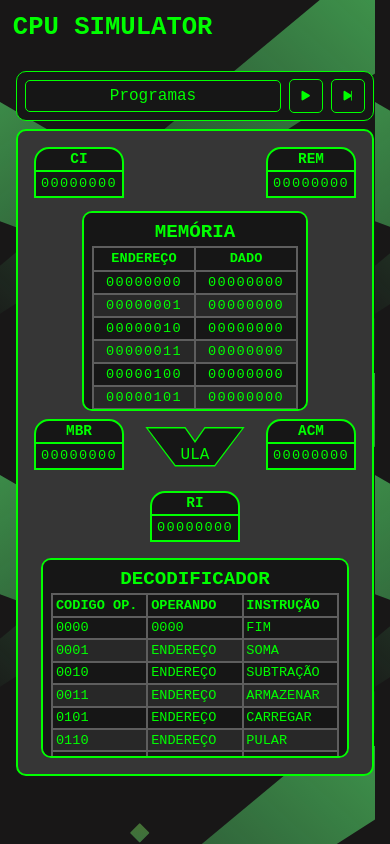
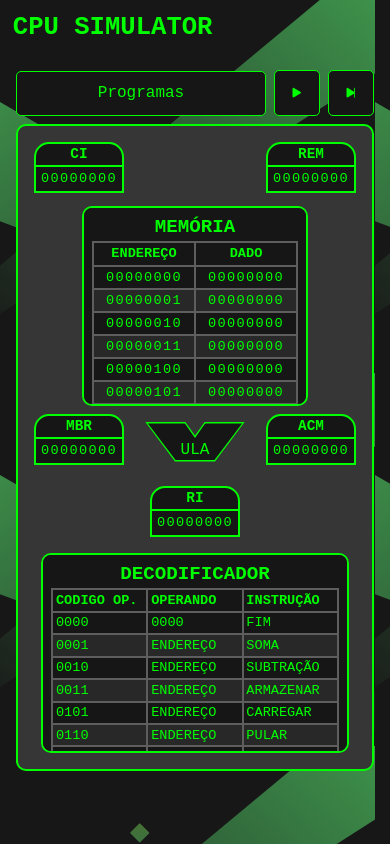
Before and after one commit to devenzonascimento/cpu-simulator, a React (Vite) app: page / in a window 390 px wide. Built offline with nearby package versions, Linux system fonts and the light colour scheme; a web font is replaced by a local one.

Commit message:
update mobile styles

```diff
--- a/src/components/Settings/styles.scss
+++ b/src/components/Settings/styles.scss
@@ -4,17 +4,12 @@
     position: sticky;
     top: 5px;
     z-index: 1;
-    height: 50px;
+    height: 45px;
     width: 100%;
     display: flex;
     align-items: center;
     justify-content: space-between;
     gap: 0.5em;
-    padding: 0.5em;
-    color: lime;
-    background-color: rgb(22, 22, 22);
-    border: 1px solid lime;
-    border-radius: 10px;
 
     .clear-cpu-button,
     .clear-ram-button {
@@ -40,7 +35,7 @@
         list-style-type: none;
 
         li {
-          font-size: 0.8em;
+          font-size: 0.95em;
           text-decoration: underline;
           text-transform: uppercase;
         }
@@ -51,7 +46,7 @@
       display: flex;
       align-items: center;
       justify-content: center;
-      padding: 0.7em;
+      padding: 1.15em;
       color: lime;
       background-color: rgb(22, 22, 22);
       border: 1px solid lime;
@@ -65,9 +60,7 @@
 }
 
 /* Media query para tablets (768 a 1023 pixels de largura) */
-@media only screen and (min-width: 450px) and (max-width: 1023px) {
-
-}
+@media only screen and (min-width: 450px) and (max-width: 1023px) {}
 
 /* Media query para computadores (acima de 1024 pixels de largura) */
 @media only screen and (min-width: 1024px) {
```
